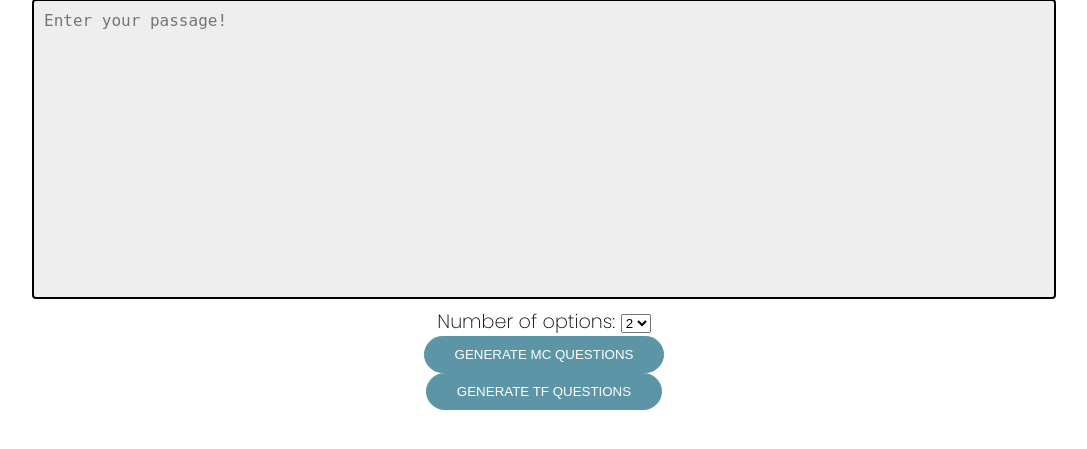
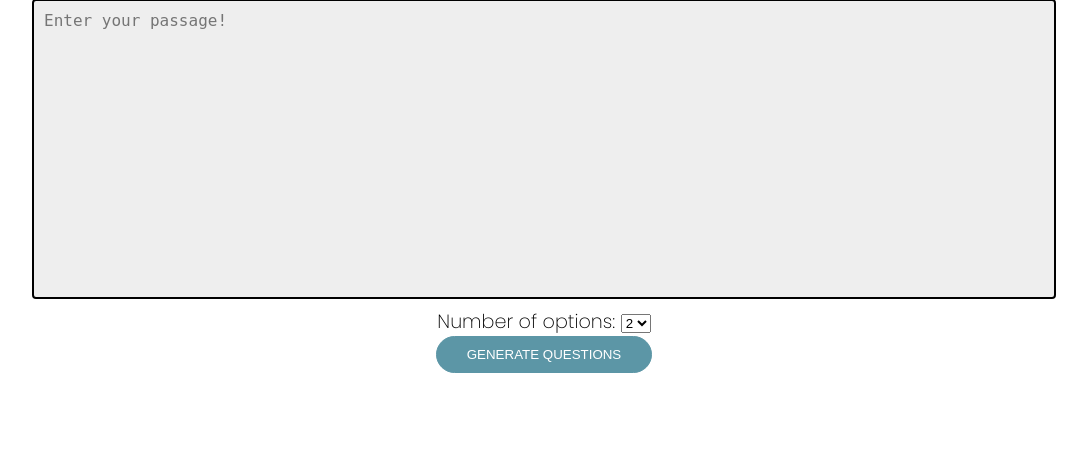
Before and after one commit to Mathushan-dev/QuestionGenerator, a Flask app: page /enterText in a window 1280 px wide. Shown: the part 227-676 px from the top of the page, without its empty margins (96-1183 px from the left). Run offline with Flask 2, Linux system fonts and the light colour scheme; parts of the project's set-up code (start-up, migrations or seed data) failed here and were passed over; some web fonts are replaced.

Commit message:
Revert "changes"
This reverts commit 275f5d3fcae43386696833441812add322e07ea6.

```diff
--- a/functions/falsifyStatement.py
+++ b/functions/falsifyStatement.py
@@ -4,7 +4,7 @@ tokenizer = AutoTokenizer.from_pretrained("ramsrigouthamg/t5_boolean_questions")
 model = AutoModelWithLMHead.from_pretrained("ramsrigouthamg/t5_boolean_questions")
 
 
-def falsifyStatement(context, answer, max_length=64):
+def applyT5Model(context, answer, max_length=64):
     input_text = "truefalse: %s  passage: %s </s>" % (answer, context)
     features = tokenizer([input_text], return_tensors='pt')
 
@@ -16,4 +16,4 @@ def falsifyStatement(context, answer, max_length=64):
 
 
 if __name__ == "__main__":
-    print(falsifyStatement("Jack walked to the park", "yes"))
+    print(applyT5Model("Jack walked to the park", "yes"))
--- a/templates/try-input-passage.html
+++ b/templates/try-input-passage.html
@@ -29,10 +29,7 @@
                 </div>
 
                 <div class="button-div">
-                    <button class="generate-button" formaction="/generateMCQuestions">Generate MC questions</button>
-                </div>
-                <div class="button-div">
-                    <button class="generate-button" formaction="/generateTFQuestions">Generate TF questions</button>
+                    <button class="generate-button" formaction="/generateMCQuestions">Generate questions</button>
                 </div>
             </form>
         </div>
```
Also changed, not shown: controllers/UserQuestionHandlerController.py (+4 -4 lines).
